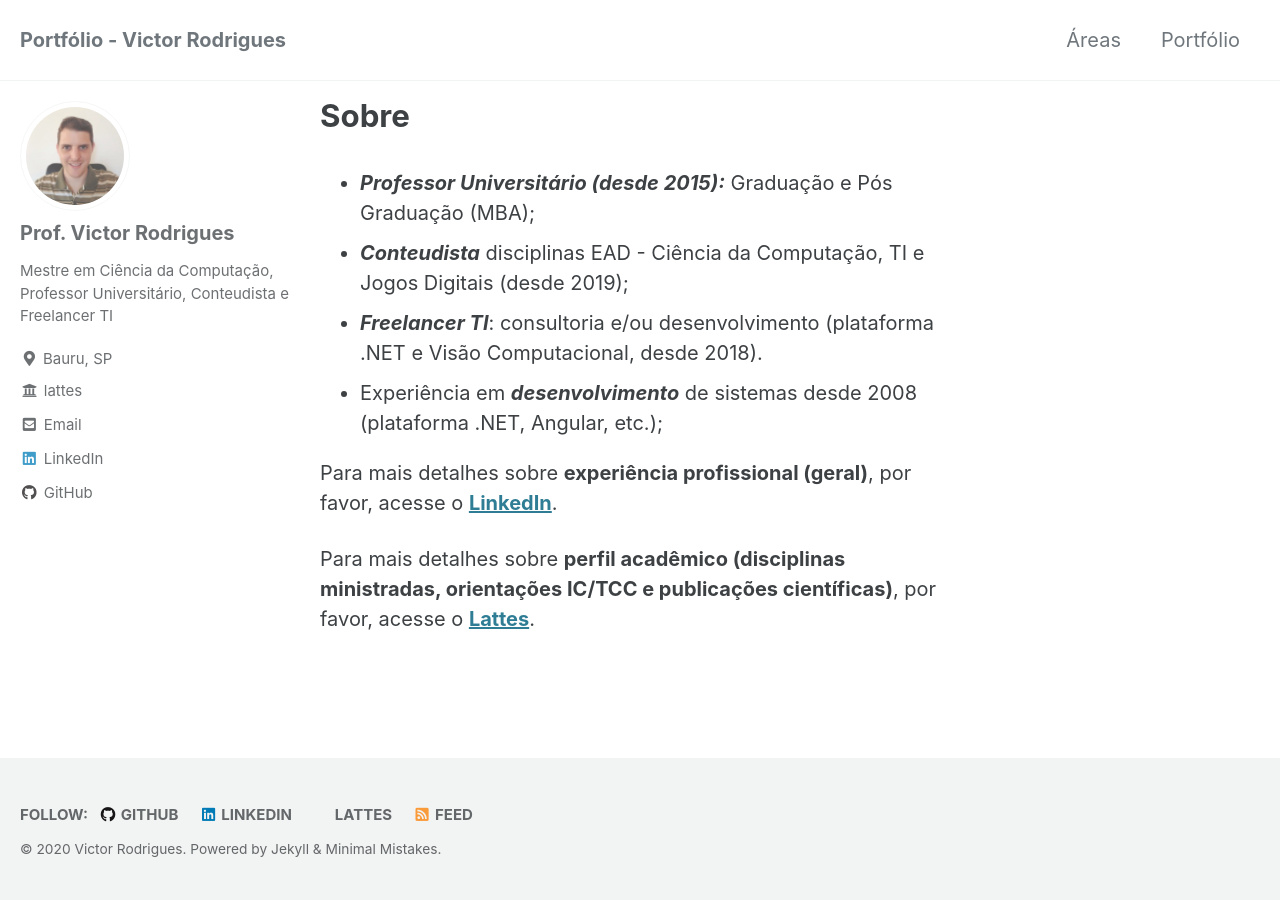
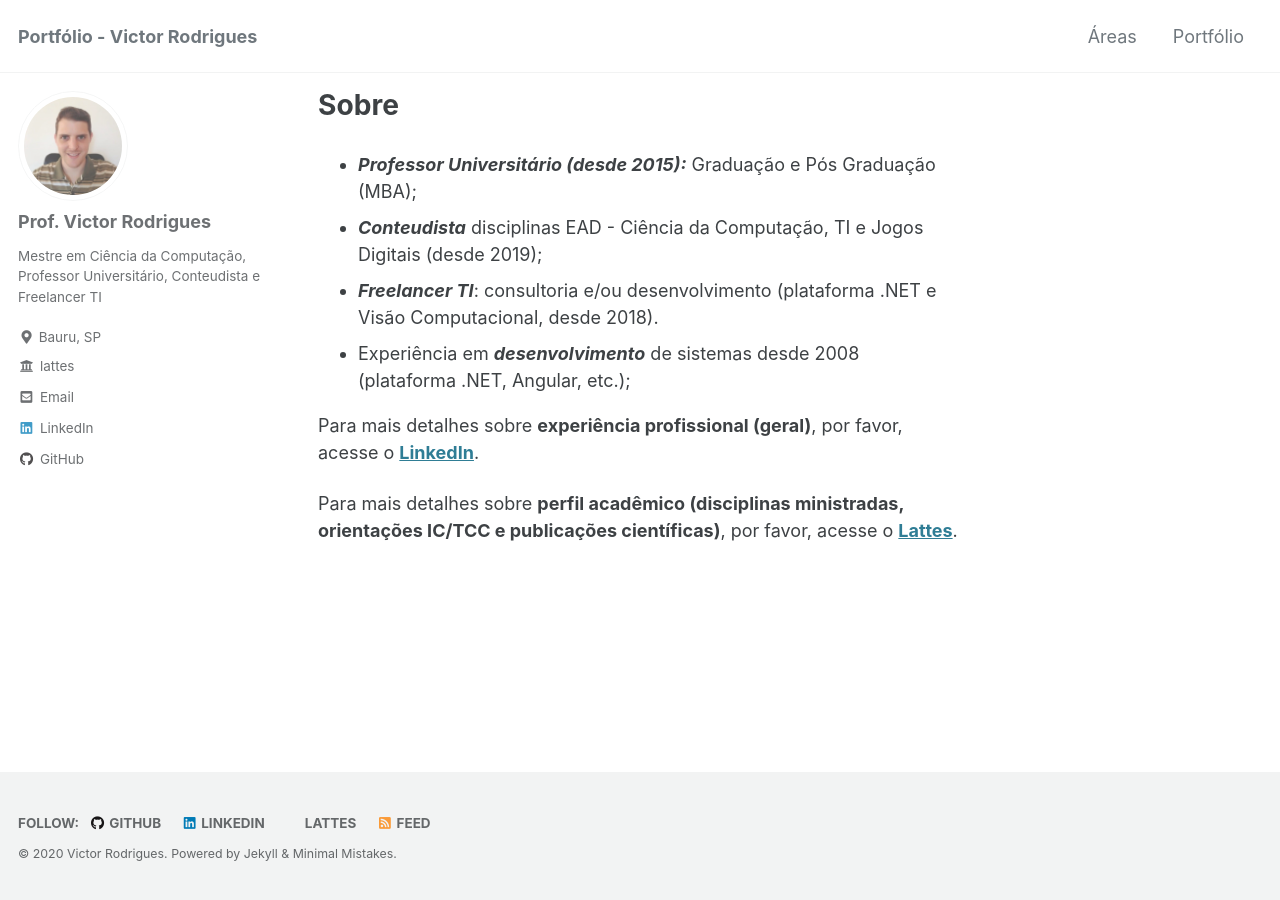
Before and after one commit to victorrodrigues20/victorrodrigues20.github.io, a Jekyll site: the page built from index.md, in a window 1280 px wide. Built offline with Jekyll 4.4.1, drawn with Linux system fonts in a browser that asks for light colours; cached includes are drawn as plain includes; the list of posts is cut into pages by our own code.

Commit message:
Resize font pages 2

```diff
--- a/_sass/minimal-mistakes/_reset.scss
+++ b/_sass/minimal-mistakes/_reset.scss
@@ -8,10 +8,10 @@ html {
   /* apply a natural box layout model to all elements */
   box-sizing: border-box;
   background-color: $background-color;
-  font-size: 14px;
+  font-size: 16px;
 
   @include breakpoint($medium) {
-    font-size: 16px;
+    font-size: 18px;
   }
 
   @include breakpoint($large) {
@@ -19,7 +19,7 @@ html {
   }
 
   @include breakpoint($x-large) {
-    font-size: 20px;
+    font-size: 18px;
   }
 
   -webkit-text-size-adjust: 100%;
```
